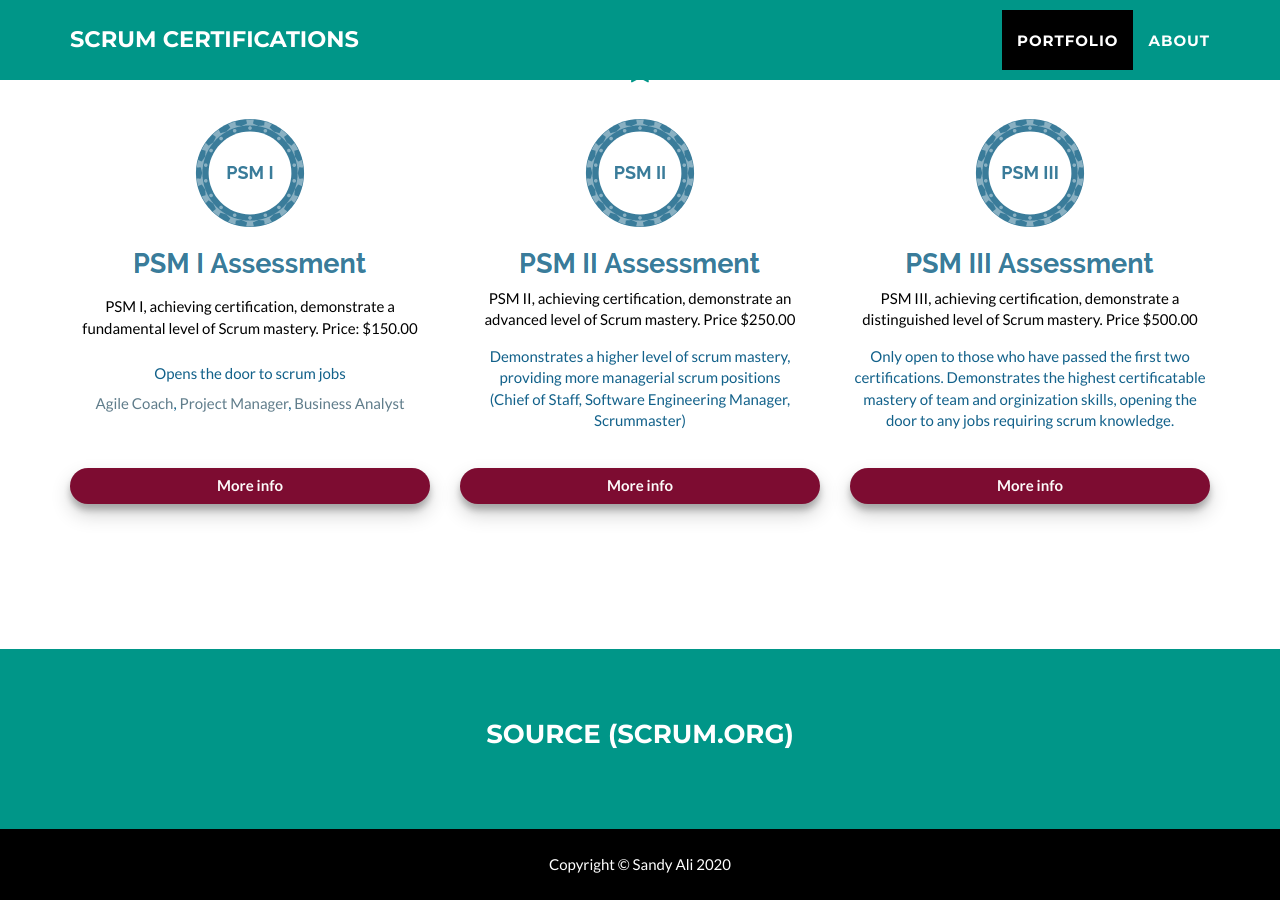
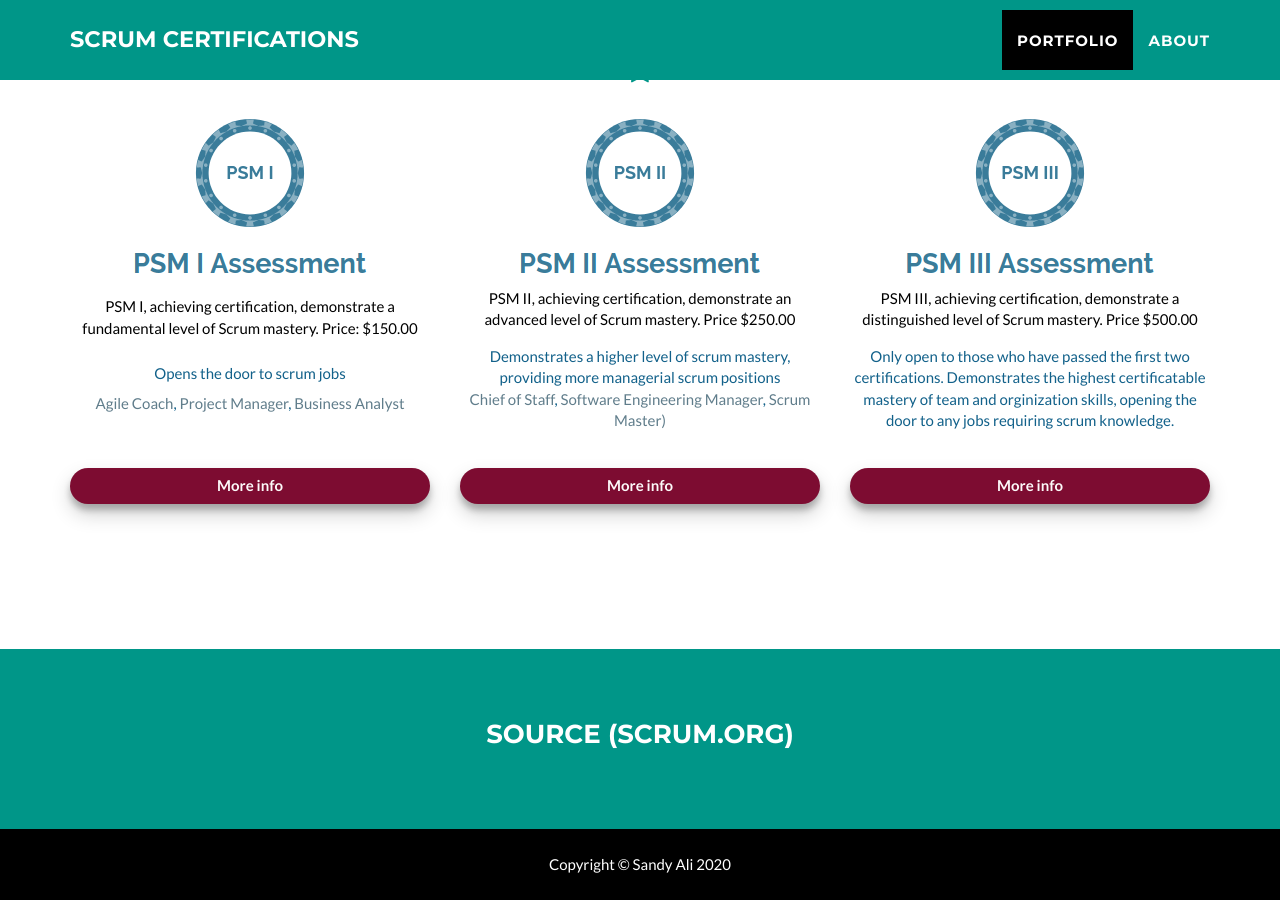
Before and after one commit to sali210/scrum-certsite, a Jekyll site: the page built from _posts/2014-07-18-project-1.markdown, in a window 1280 px wide and 900 px high, scrolled down 1376 px. Built offline with Jekyll 4.4.1, drawn with Linux system fonts in a browser that asks for light colours.

Commit message:
changed job title 2

```diff
--- a/_posts/2014-07-17-project-2.markdown
+++ b/_posts/2014-07-17-project-2.markdown
@@ -8,7 +8,7 @@ alt: image-alt
 project-date: May 2020
 description: "PSM II, achieving certification, demonstrate an advanced level of Scrum mastery. Price $250.00"
 opportunities: "Demonstrates a higher level of scrum mastery, providing more managerial scrum positions"
-jobs: "(Chief of Staff, Software Engineering Manager, Scrummaster)"
+jobs: <a href="https://www.linkedin.com/jobs/search/?geoId=103644278&keywords=agile%20coachChief%20of%20Staff&location=United%20States" target="_blank">Chief of Staff</a>, <a href="https://www.linkedin.com/jobs/search/?geoId=103644278&keywords=Software%20Engineering&location=United%20States" target="_blank">Software Engineering Manager</a>, <a href="https://www.linkedin.com/jobs/search/?geoId=103644278&keywords=scrum%20master&location=United%20States" target="_blank">Scrum Master)</a>
 link: "https://www.scrum.org/professional-scrum-master-ii-certification"
 linktext: "More info"
 ---
```
